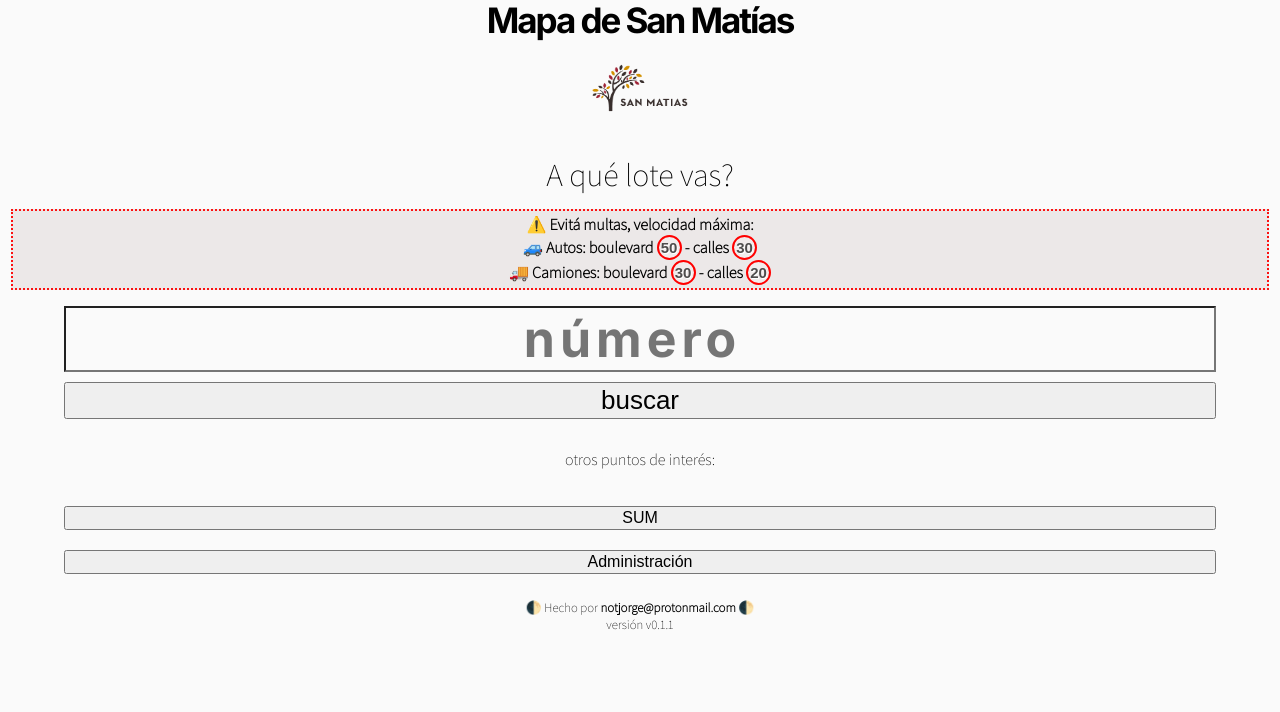
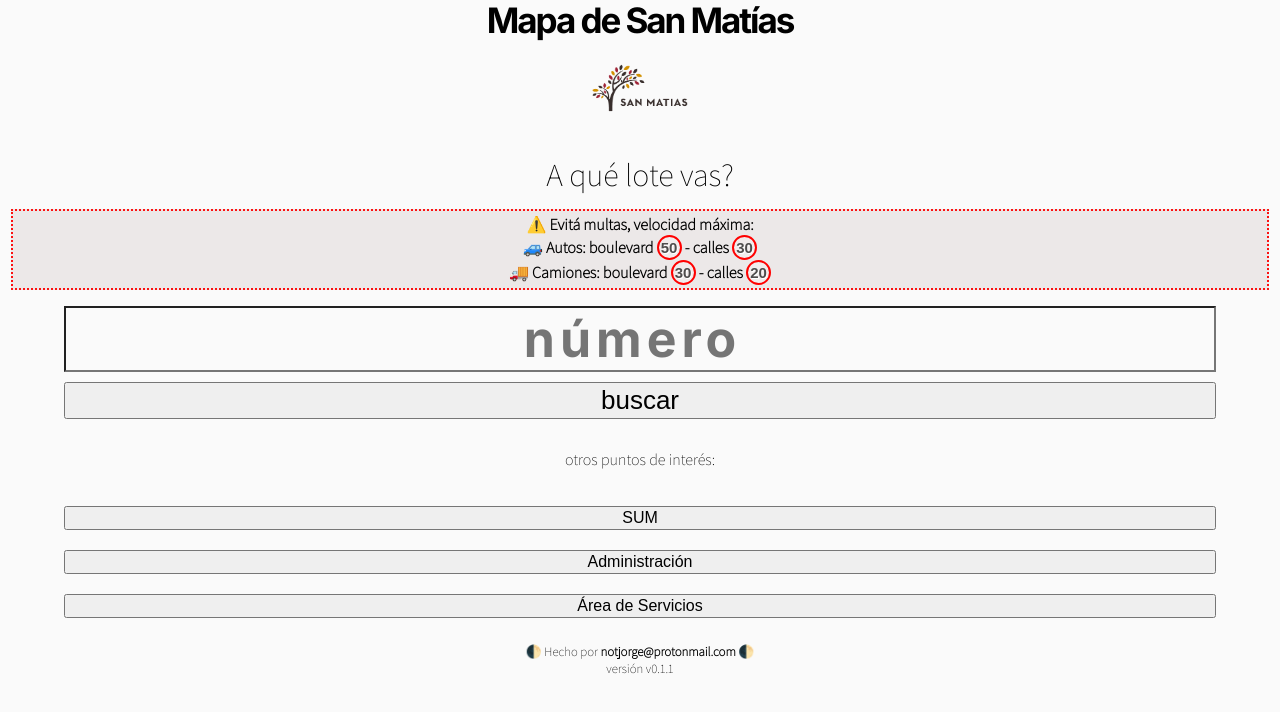
Before and after one commit to barrio-san-matias/sanmatias_app, a Next.js app: page / in a window 1280 px wide. Shown: the top 712 px of the page. Built offline with nearby package versions, Linux system fonts and the light colour scheme.

Commit message:
feat: add area de servicios POI

```diff
--- a/pages/index.js
+++ b/pages/index.js
@@ -79,6 +79,9 @@ export default function PageWithJSbasedForm() {
         <form onSubmit={searchPOI}>
           <button type="submit" id="poi" className="adm">Administración</button>
         </form>
+        <form onSubmit={searchPOI}>
+          <button type="submit" id="poi" className="servicios">Área de Servicios</button>
+        </form>
 
       </div>
 
```
Also changed, not shown: internal/localization/poi.json (+7 -0 lines).
